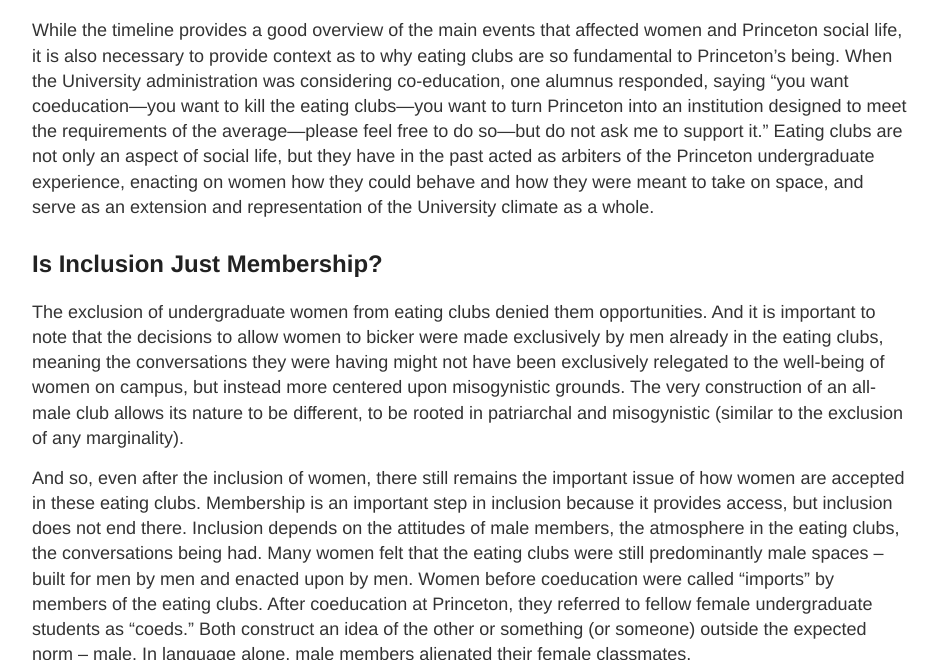
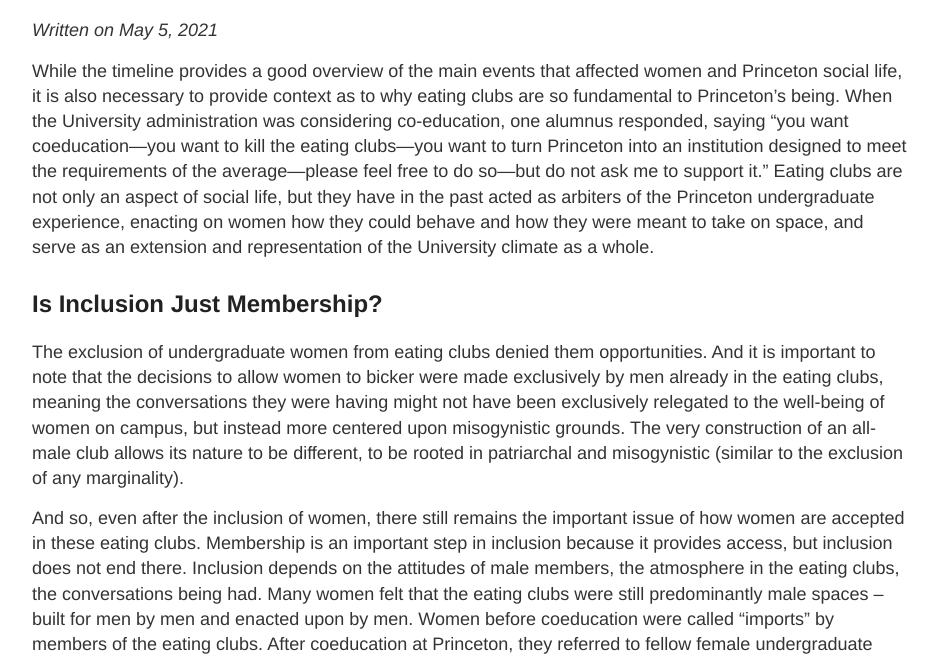
Before and after one commit to HUM-331-Princeton/inclusivity-eating-clubs, a Jekyll site: the page built from _posts/2021-05-08-gender.md, in a window 1280 px wide and 900 px high, scrolled down 1394 px, cut to the strip 240-900 px from the top of the window. Shown: the whole strip, without its empty margins (168-1106 px from the left). Built offline with Jekyll 4.4.1, drawn with Linux system fonts in a browser that asks for light colours.

Commit message:
Update 2021-05-08-gender.md

```diff
--- a/_posts/2021-05-08-gender.md
+++ b/_posts/2021-05-08-gender.md
@@ -13,7 +13,7 @@ Below is a short chronology of key events that frames how women interacted with
 
 
 <iframe src="https://timemapper.okfnlabs.org/louisbiondi/coeds-in-the-eating-clubs?embed=1" frameborder="0" style="border: none;" width="100%" height="800;"></iframe>
-
+*Written on May 5, 2021*
 <!--more-->
 
 While the timeline provides a good overview of the main events that affected women and Princeton social life, it is also necessary to provide context as to why eating clubs are so fundamental to Princeton’s being. When the University administration was considering co-education, one alumnus responded, saying “you want coeducation—you want to kill the eating clubs—you want to turn Princeton into an institution designed to meet the requirements of the average—please feel free to do so—but do not ask me to support it.” Eating clubs are not only an aspect of social life, but they have in the past acted as arbiters of the Princeton undergraduate experience, enacting on women how they could behave and how they were meant to take on space, and serve as an extension and representation of the University climate as a whole.
```
